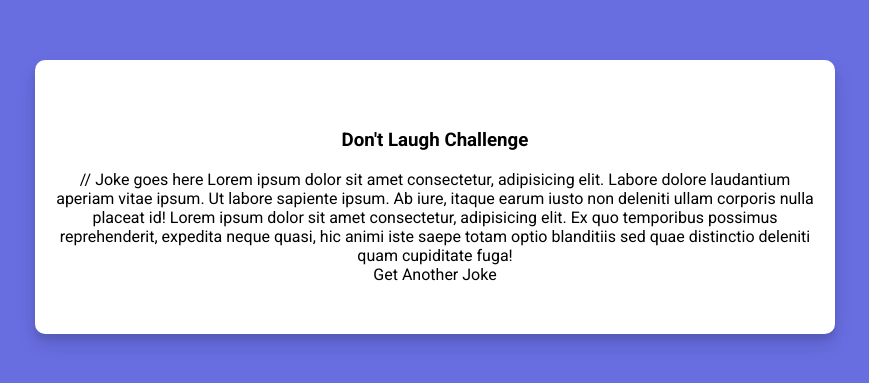
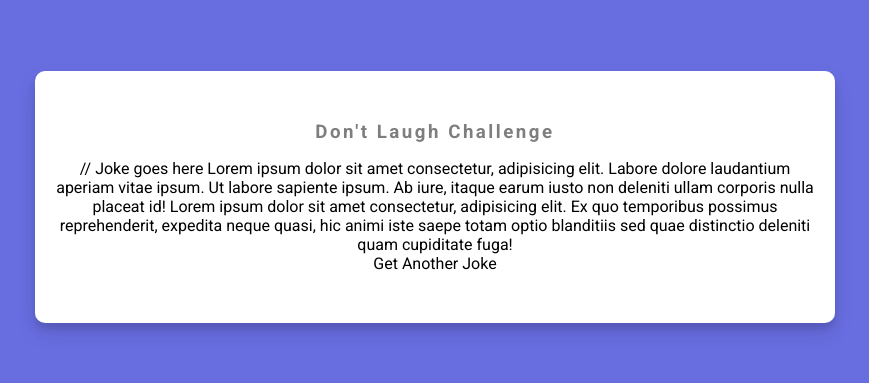
Before and after one commit to mateaspetru/dad-jokes, a website built with Vite: page index.html in a window 1280 px wide. Shown: the part 203-586 px from the top of the page, without its empty margins (205-1074 px from the left). Built offline with nearby package versions, Linux system fonts and the light colour scheme.

Commit message:
Styles for the title element

```diff
--- a/style.css
+++ b/style.css
@@ -42,3 +42,14 @@ body {
     text-align: center;
     width: 50rem;
 }
+
+/**
+ *
+ * Styles for the title element.
+ */
+ h3{
+     margin: 0;
+     opacity: 0.5;
+     letter-spacing: 2.5px;
+     margin-bottom: 1rem;
+ }
```
